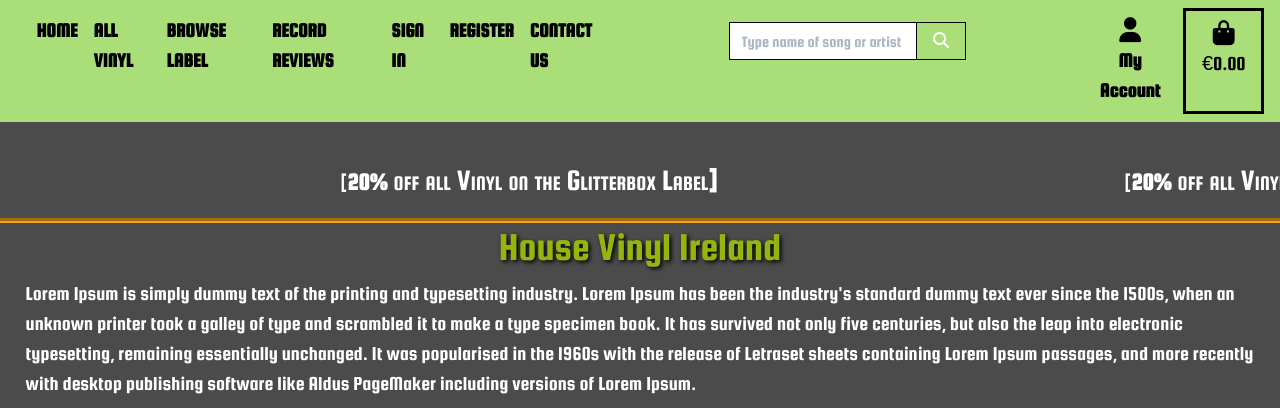
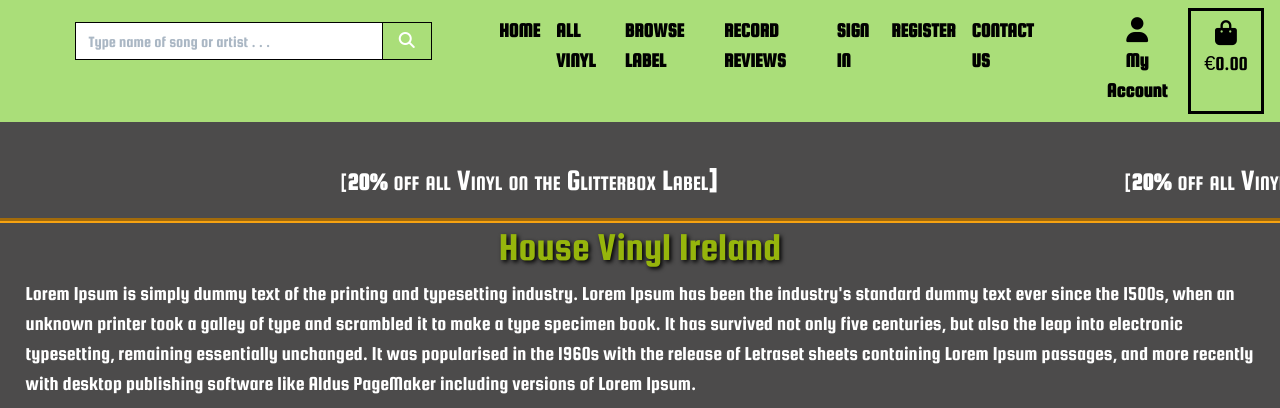
Before and after one commit to David-Maura-Rodgers/House-Vinyl-Ireland, a Django app: page / in a window 1280 px wide. Shown: the top 408 px of the page. Run offline with Django 3.2, Linux system fonts and the light colour scheme; some libraries are stand-ins or nearby versions.

Commit message:
edit: move position of search bar and size on main nav. Change color setting on borderblink basket

```diff
--- a/static/css/base.css
+++ b/static/css/base.css
@@ -18,10 +18,6 @@ body {
 
 #main-nav {
     background-color: rgb(170, 222, 121);
-}
-
-.navbar-nav {
-    margin-left: 1%;
 }
 
 #searchbar {
@@ -280,7 +276,7 @@ input[name='q']::placeholder {
         border-color: transparent;
     }
     50% {
-        border-color: bisque;
+        border-color: goldenrod;
     }
 }
 
--- a/templates/includes/main-nav.html
+++ b/templates/includes/main-nav.html
@@ -2,6 +2,13 @@
     <ul class="navbar-nav">
 
         <!-- Links available to all visitors -->
+        <li class="nav-item">
+            <div id="searchbar">
+                {% block searchbar %}
+                {% include 'includes/searchbar.html' %}
+                {% endblock %}
+            </div>
+        </li>
         <li class="nav-item">
             <a class="nav-link text-black font-weight-bold" href="{% url 'home' %}" aria-label="link to home page">
             <span class="span-nav">Home</a></span>
@@ -64,16 +71,9 @@
         {% endif %}
 
         <!-- Contact link available to all visitors -->
-        <li class="nav-item">
+        <li class="nav-item mr-5">
             <a class="nav-link text-black font-weight-bold" href="{% url 'contact' %}" aria-label="link to contact us page">
             <span class="span-nav">Contact Us</a></span>
-        </li>
-        <li class="nav-item">
-            <div id="searchbar">
-                {% block searchbar %}
-                {% include 'includes/searchbar.html' %}
-                {% endblock %}
-            </div>
         </li>
         <li class="list-inline-item dropdown">
             <a class="nav-link text-black font-weight-bold" href="#" id="user-options" data-toggle="dropdown" aria-haspopup="true"
@@ -96,7 +96,7 @@
                 {% endif %}
             </div>
         </li>
-        <li class="borderBlink nav-item">
+        <li class="borderBlink nav-item {% if grand_total %} text-white bg-dark {% else %} text-black {% endif %}">
             <a class="{% if grand_total %} text-white bg-dark {% else %}text-black{% endif %} nav-link"
                 href="{% url 'view_basket' %}">
                 <div class="text-center"><i class="fas fa-shopping-bag fa-lg"></i>
--- a/templates/includes/searchbar.html
+++ b/templates/includes/searchbar.html
@@ -1,5 +1,5 @@
 <form class="form" method="GET" action="{% url 'products' %}">
-    <div class="input-group w-50 mx-auto">
+    <div class="input-group w-75 mx-auto">
         <input class="form-control border border-black rounded-0" type="text" name="q"
             placeholder="Type name of song or artist . . .">
         <div class="input-group-append">
```
Also changed, not shown: db.sqlite3.
